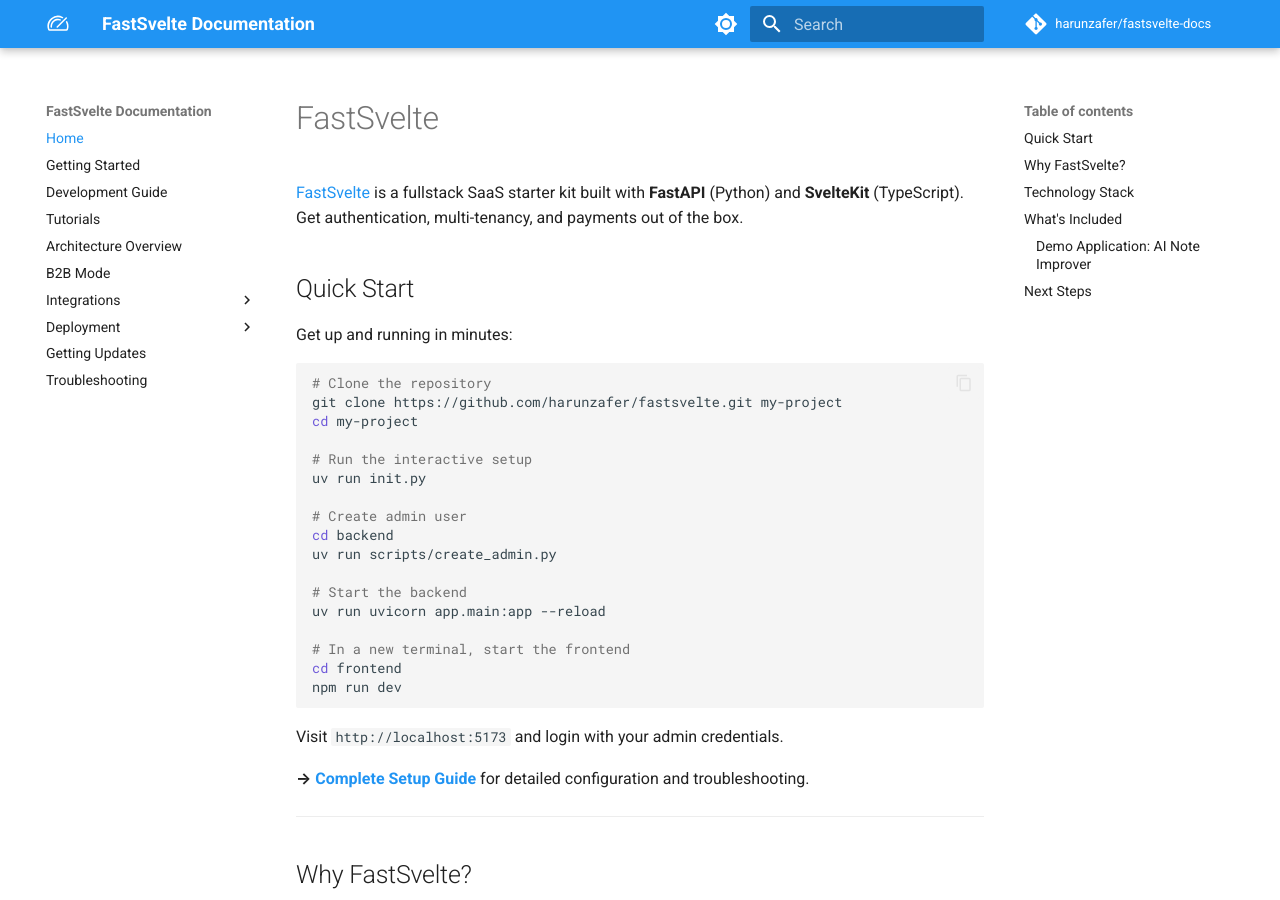
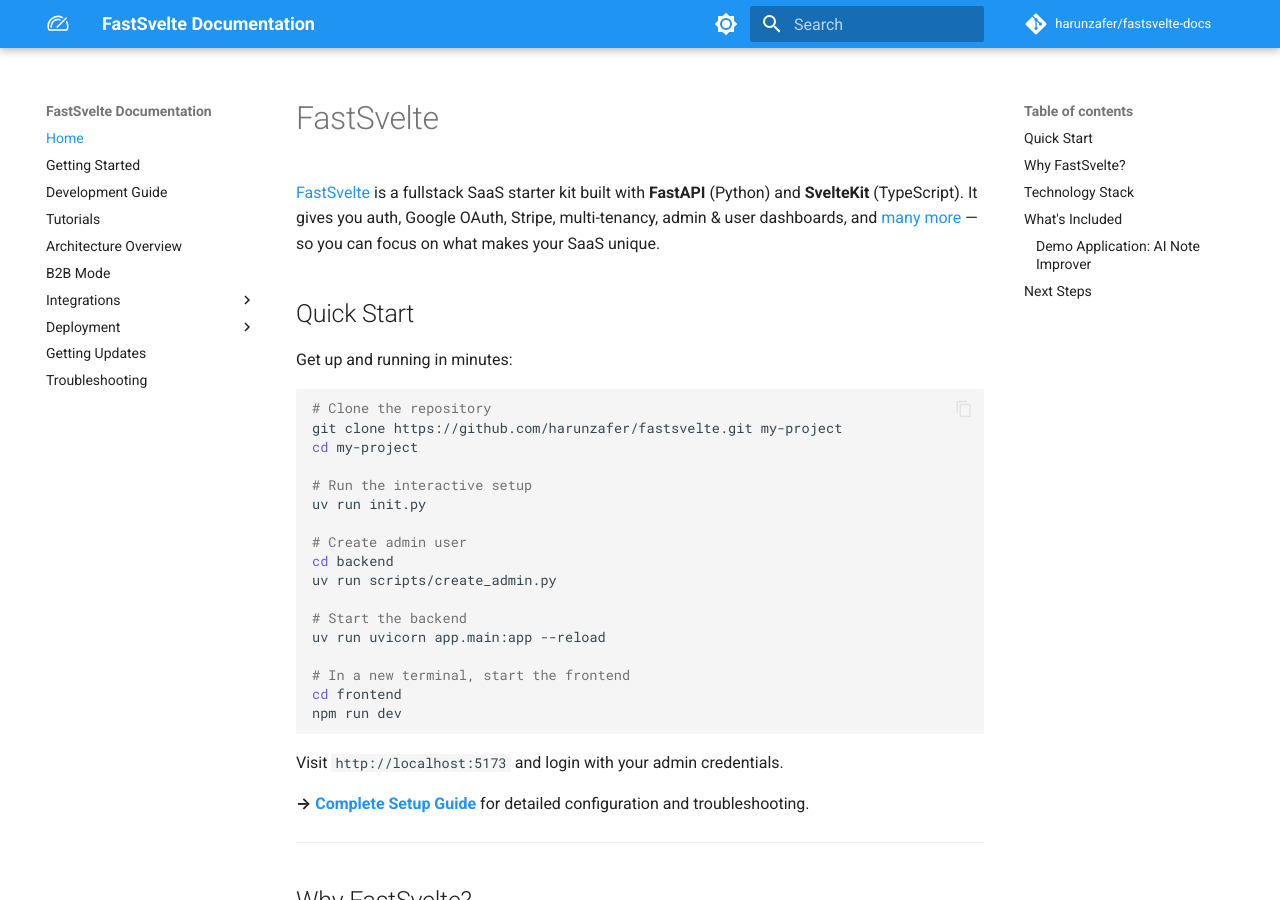
Before and after one commit to harunzafer/fastsvelte-docs, an MkDocs documentation site: the page built from docs/index.md, in a window 1280 px wide and 900 px high. Built offline with MkDocs 1.6.1 and Material for MkDocs 9.7.7, drawn with Linux system fonts in a browser that asks for light colours; comment, search, counter and statistics services are not loaded.

Commit message:
Improve homepage description with punchier copy and feature list

```diff
--- a/docs/index.md
+++ b/docs/index.md
@@ -5,7 +5,7 @@ keywords: "fastapi, sveltekit, saas starter kit, fastapi svelte, fastapi sveltek
 
 # FastSvelte
 
-[FastSvelte](https://fastsvelte.dev) is a fullstack SaaS starter kit built with **FastAPI** (Python) and **SvelteKit** (TypeScript). Get authentication, multi-tenancy, and payments out of the box.
+[FastSvelte](https://fastsvelte.dev) is a fullstack SaaS starter kit built with **FastAPI** (Python) and **SvelteKit** (TypeScript). It gives you auth, Google OAuth, Stripe, multi-tenancy, admin & user dashboards, and [many more](https://fastsvelte.dev/#features) — so you can focus on what makes your SaaS unique.
 
 ## Quick Start
 
```
